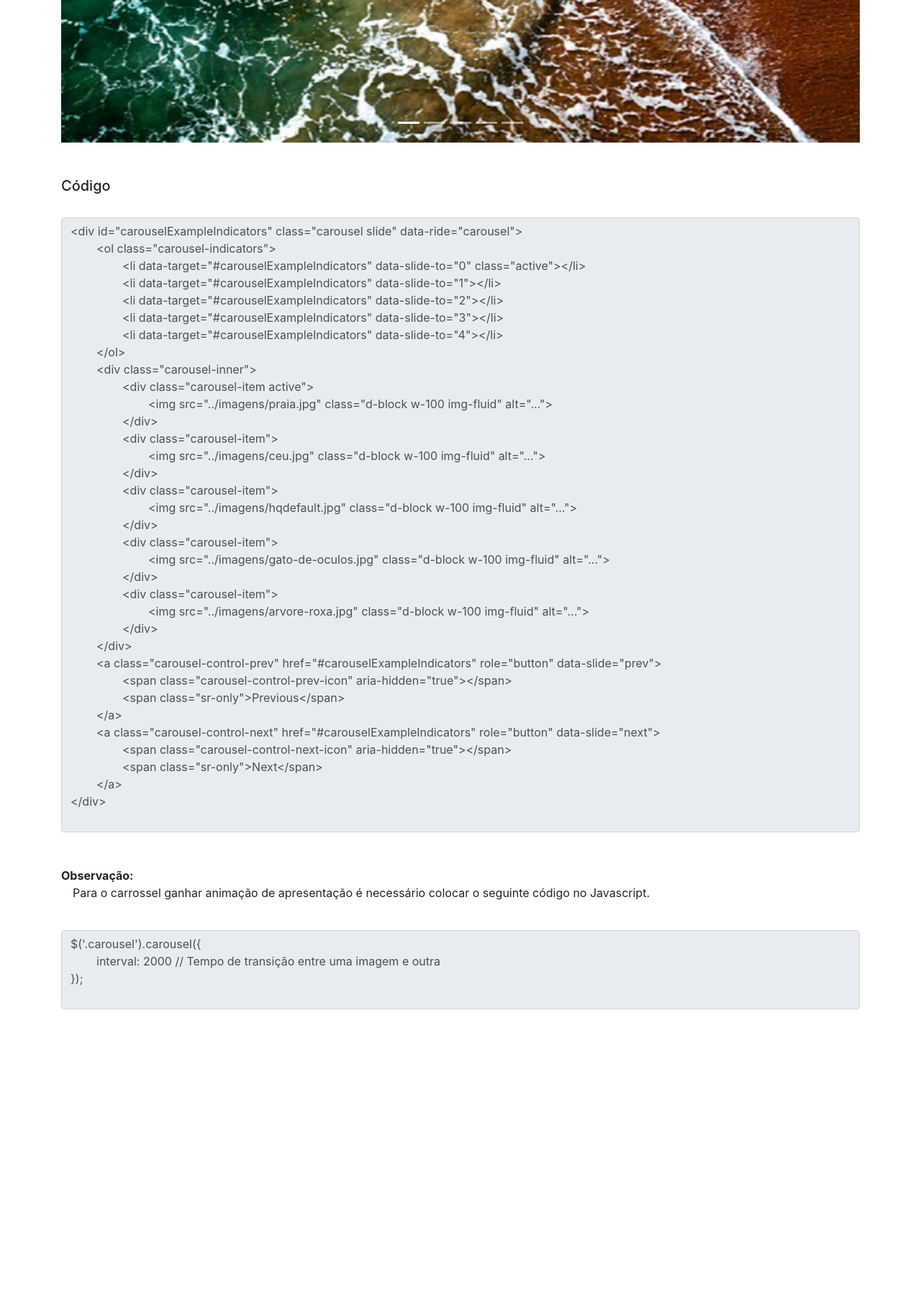
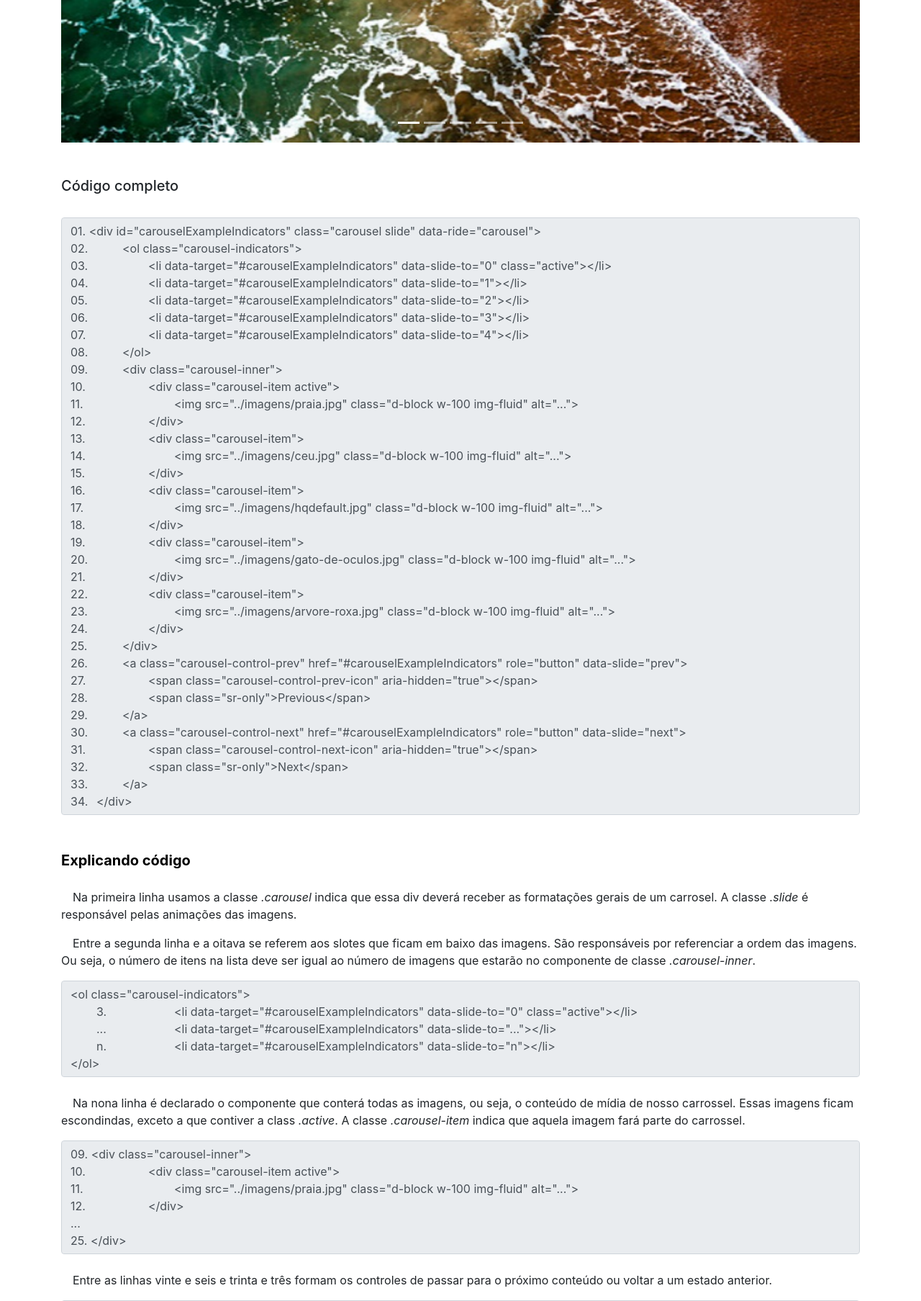
Before and after one commit to IgGarcia1/Explicando_bootstrap---T.E.I.N---IFAL, a PHP site: page /explicacoes/carrossel.php in a window 1280 px wide. Shown: the part 644-2451 px from the top of the page at 72% size. Before the commit the page ends 2046 px from the top, so only its background shows below. Run offline with PHP 8.4, Linux system fonts and the light colour scheme.

Commit message:
adicionando explicação carrossel

```diff
--- a/explicacoes/carrossel.php
+++ b/explicacoes/carrossel.php
@@ -25,9 +25,6 @@
 
 
 	<div class="container">
-
-
-
 			<div id="carouselExampleIndicators" class="carousel slide" data-ride="carousel">
 			  <ol class="carousel-indicators">
 			    <li data-target="#carouselExampleIndicators" data-slide-to="0" class="active"></li>
@@ -67,53 +64,86 @@
 
 			<div>
 
-				<h5>Código</h5>
+				<h5>Código completo</h5>
 				<br/>
-				<textarea disabled class="form-control vresize" rows="35">
-<div id="carouselExampleIndicators" class="carousel slide" data-ride="carousel">
-	<ol class="carousel-indicators">
-		<li data-target="#carouselExampleIndicators" data-slide-to="0" class="active"></li>
-		<li data-target="#carouselExampleIndicators" data-slide-to="1"></li>
-		<li data-target="#carouselExampleIndicators" data-slide-to="2"></li>
-		<li data-target="#carouselExampleIndicators" data-slide-to="3"></li>
-		<li data-target="#carouselExampleIndicators" data-slide-to="4"></li>
-	</ol>
-	<div class="carousel-inner">
-		<div class="carousel-item active">
-			<img src="../imagens/praia.jpg" class="d-block w-100 img-fluid" alt="...">
-		</div>
-		<div class="carousel-item">
-	  		<img src="../imagens/ceu.jpg" class="d-block w-100 img-fluid" alt="...">
-		</div>
-		<div class="carousel-item">
-	  		<img src="../imagens/hqdefault.jpg" class="d-block w-100 img-fluid" alt="...">
-		</div>
-		<div class="carousel-item">
-	  		<img src="../imagens/gato-de-oculos.jpg" class="d-block w-100 img-fluid" alt="...">
-		</div>
-		<div class="carousel-item">
-	  		<img src="../imagens/arvore-roxa.jpg" class="d-block w-100 img-fluid" alt="...">
-		</div>
-	</div>
-	<a class="carousel-control-prev" href="#carouselExampleIndicators" role="button" data-slide="prev">
-		<span class="carousel-control-prev-icon" aria-hidden="true"></span>
-		<span class="sr-only">Previous</span>
-	</a>
-	<a class="carousel-control-next" href="#carouselExampleIndicators" role="button" data-slide="next">
-		<span class="carousel-control-next-icon" aria-hidden="true"></span>
-		<span class="sr-only">Next</span>
-	</a>
-</div>
-				</textarea>
+				<textarea disabled class="form-control vresize" rows="34">
+01. <div id="carouselExampleIndicators" class="carousel slide" data-ride="carousel">
+02.		<ol class="carousel-indicators">
+03.			<li data-target="#carouselExampleIndicators" data-slide-to="0" class="active"></li>
+04.			<li data-target="#carouselExampleIndicators" data-slide-to="1"></li>
+05.			<li data-target="#carouselExampleIndicators" data-slide-to="2"></li>
+06.			<li data-target="#carouselExampleIndicators" data-slide-to="3"></li>
+07.			<li data-target="#carouselExampleIndicators" data-slide-to="4"></li>
+08.		</ol>
+09.		<div class="carousel-inner">
+10.			<div class="carousel-item active">
+11.				<img src="../imagens/praia.jpg" class="d-block w-100 img-fluid" alt="...">
+12.			</div>
+13.			<div class="carousel-item">
+14.	  			<img src="../imagens/ceu.jpg" class="d-block w-100 img-fluid" alt="...">
+15.			</div>
+16.			<div class="carousel-item">
+17.	  			<img src="../imagens/hqdefault.jpg" class="d-block w-100 img-fluid" alt="...">
+18.			</div>
+19.			<div class="carousel-item">
+20.	  			<img src="../imagens/gato-de-oculos.jpg" class="d-block w-100 img-fluid" alt="...">
+21.			</div>
+22.			<div class="carousel-item">
+23.	  			<img src="../imagens/arvore-roxa.jpg" class="d-block w-100 img-fluid" alt="...">
+24.			</div>
+25.		</div>
+26.		<a class="carousel-control-prev" href="#carouselExampleIndicators" role="button" data-slide="prev">
+27.			<span class="carousel-control-prev-icon" aria-hidden="true"></span>
+28.			<span class="sr-only">Previous</span>
+29.		</a>
+30.		<a class="carousel-control-next" href="#carouselExampleIndicators" role="button" data-slide="next">
+31.			<span class="carousel-control-next-icon" aria-hidden="true"></span>
+32.			<span class="sr-only">Next</span>
+33.		</a>
+34.	</div></textarea>
 				<br/><br/>
+
+			<div>
+					<span class="tituloExemplificacao">Explicando código</span>	<br><br>
+					<p>Na primeira linha usamos a classe <em>.carousel</em> indica que essa div deverá receber as formatações gerais de um carrosel. A classe
+					<em>.slide</em> é responsável pelas animações das imagens.</p>
+					<p>Entre a segunda linha e a oitava se referem aos slotes que ficam em baixo das imagens. São responsáveis por referenciar a ordem das imagens. Ou seja,
+					 o número de itens na lista deve ser igual ao número de imagens que estarão no componente de classe <em>.carousel-inner</em>.</p>
+
+					<textarea class="form-control vresize" disabled rows="5"><ol class="carousel-indicators">
+	3.			<li data-target="#carouselExampleIndicators" data-slide-to="0" class="active"></li>
+	...			<li data-target="#carouselExampleIndicators" data-slide-to="..."></li>
+	n.			<li data-target="#carouselExampleIndicators" data-slide-to="n"></li>
+</ol></textarea>
+					<br>
+
+					<p>Na nona linha é declarado o componente que conterá todas as imagens, ou seja, o conteúdo de mídia de nosso carrossel. Essas imagens ficam escondindas, exceto a que contiver a class <em>.active</em>. A classe <em>.carousel-item</em>
+					indica que aquela imagem fará parte do carrossel.</p>
+					<textarea class="form-control vresize" rows="6" disabled>09. <div class="carousel-inner">
+10.			<div class="carousel-item active">
+11.				<img src="../imagens/praia.jpg" class="d-block w-100 img-fluid" alt="...">
+12.			</div>
+...
+25. </div></textarea>
+					<br>
+					<p>Entre as linhas vinte e seis e trinta e três formam os controles de passar para o próximo conteúdo ou voltar a um estado anterior.</p>
+					<textarea class="form-control vresize" rows="8" disabled>26. <a class="carousel-control-prev" href="#carouselExampleIndicators" role="button" data-slide="prev">
+27.			<span class="carousel-control-prev-icon" aria-hidden="true"></span>
+28.			<span class="sr-only">Previous</span>
+29.		</a>
+30.		<a class="carousel-control-next" href="#carouselExampleIndicators" role="button" data-slide="next">
+31.			<span class="carousel-control-next-icon" aria-hidden="true"></span>
+32.			<span class="sr-only">Next</span>
+33.</a></textarea>
+					<br>
+			</div>
+
+
 				<strong>Observação:</strong>
 				<p>Para o carrossel ganhar animação de apresentação é necessário colocar o seguinte código no Javascript.</p>
-				<br>
-				<textarea class="form-control vresize" disabled rows="4">
-$('.carousel').carousel({
+				<textarea class="form-control vresize" disabled rows="3">$('.carousel').carousel({
 	interval: 2000 // Tempo de transição entre uma imagem e outra
-});
-				</textarea>
+});</textarea>
 			</div>
 
 			<br><br>
@@ -122,7 +152,7 @@ $('.carousel').carousel({
 
 	<script type="text/javascript">
 		$('.carousel').carousel({
-			interval: 2000
+			interval: 500
 		});
 	</script>
 
```
Also changed, not shown: explicacoes/navbar.php (+7 -4 lines).
